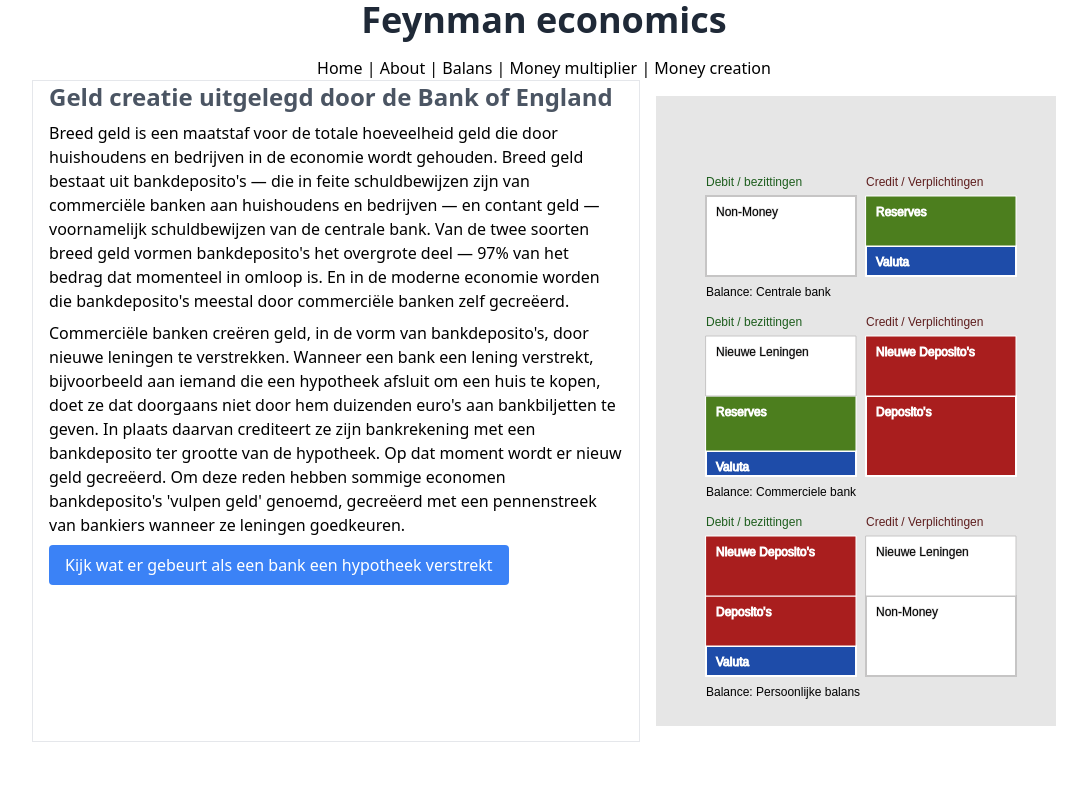
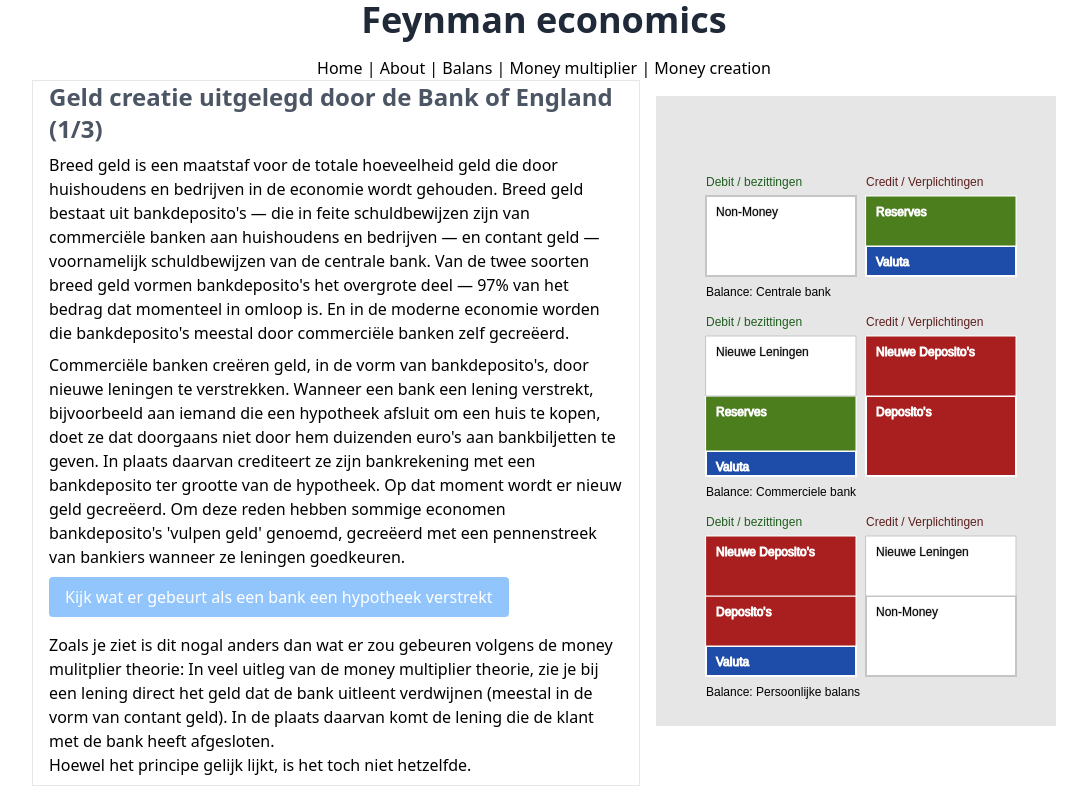
Before and after one commit to jurcello/feynman-economy, a Vue app: page /money-creation in a window 1280 px wide. Both pictures are taken after a click on the button "Kijk wat er gebeurt als een bank een hypotheek verstrekt". Shown: the whole page, without its empty margins (96-1183 px from the left). Built offline with nearby package versions, Linux system fonts and the light colour scheme.

Commit message:
Added explanation to mooney creation bank of england.

```diff
--- a/src/components/MoneyCreationBankOfEngland.vue
+++ b/src/components/MoneyCreationBankOfEngland.vue
@@ -1,7 +1,7 @@
 <template>
   <div class="flex">
     <div class="px-4 border mr-4">
-      <h3>Geld creatie uitgelegd door de Bank of England</h3>
+      <h3>Geld creatie uitgelegd door de Bank of England (1/3)</h3>
       <p>
           Breed geld is een maatstaf voor de totale
           hoeveelheid geld die door huishoudens en bedrijven in de economie wordt gehouden. Breed geld bestaat uit
@@ -12,17 +12,23 @@
 
       </p>
       <p>
-        <p>
           Commerciële banken creëren geld, in de vorm van bankdeposito's, door nieuwe leningen te verstrekken. Wanneer
           een bank een lening verstrekt, bijvoorbeeld aan iemand die een hypotheek afsluit om een huis te kopen, doet ze
           dat doorgaans niet door hem duizenden euro's aan bankbiljetten te geven. In plaats daarvan crediteert ze zijn
           bankrekening met een bankdeposito ter grootte van de hypotheek. Op dat moment wordt er nieuw geld gecreëerd.
           Om deze reden hebben sommige economen bankdeposito's 'vulpen geld' genoemd, gecreëerd met een pennenstreek van
           bankiers wanneer ze leningen goedkeuren.
-        </p>
-        <button class="btn" @click="createLoan" v-show="!loanHasBeenCreated">
-          Kijk wat er gebeurt als een bank een hypotheek verstrekt
-        </button>
+      </p>
+      <button class="btn" @click="createLoan" :disabled="loanHasBeenCreated">
+        Kijk wat er gebeurt als een bank een hypotheek verstrekt
+      </button>
+      <p v-if="loanAnimationFinished">
+        Zoals je ziet is dit nogal anders dan wat er zou gebeuren volgens de money mulitplier theorie:
+        In veel uitleg van de money multiplier theorie, zie je bij een lening direct het geld dat de bank uitleent verdwijnen (meestal in de vorm van contant geld).
+        In de plaats daarvan komt de lening die de klant met de bank heeft afgesloten. <br/>
+        Hoewel het principe gelijk lijkt, is het toch niet hetzelfde.
+
+
       </p>
     </div>
     <div class="canvas my-4" ref="canvasContainer">
@@ -46,6 +52,7 @@ let centralBank: BalanceDrawerExtended;
 let commercialBank: BalanceDrawerExtended;
 let personBalance: BalanceDrawerExtended;
 const loanHasBeenCreated = ref(false);
+const loanAnimationFinished = ref(false);
 
 enum Banks {
   centralBank = "Centrale bank",
@@ -68,11 +75,15 @@ const createStartSituation = () => {
 }
 
 const createLoan = () => {
+  loanHasBeenCreated.value = true;
   const amount = 60;
   const bankTransaction = Transaction.create("Hypotheek", amount, DebitTypes.newLoans, CreditTypes.newDeposits);
   commercialBank.balance.addTransaction(bankTransaction);
   const personTransaction = Transaction.create("Hypotheek", amount, DebitTypes.newDeposits, CreditTypes.newLoans);
-  personBalance.balance.addTransaction(personTransaction);
+  personBalance.balance.addTransaction(personTransaction)
+  personBalance.waitForFadeToEnd().then(() => {
+    loanAnimationFinished.value = true;
+  })
 
 }
 
```
